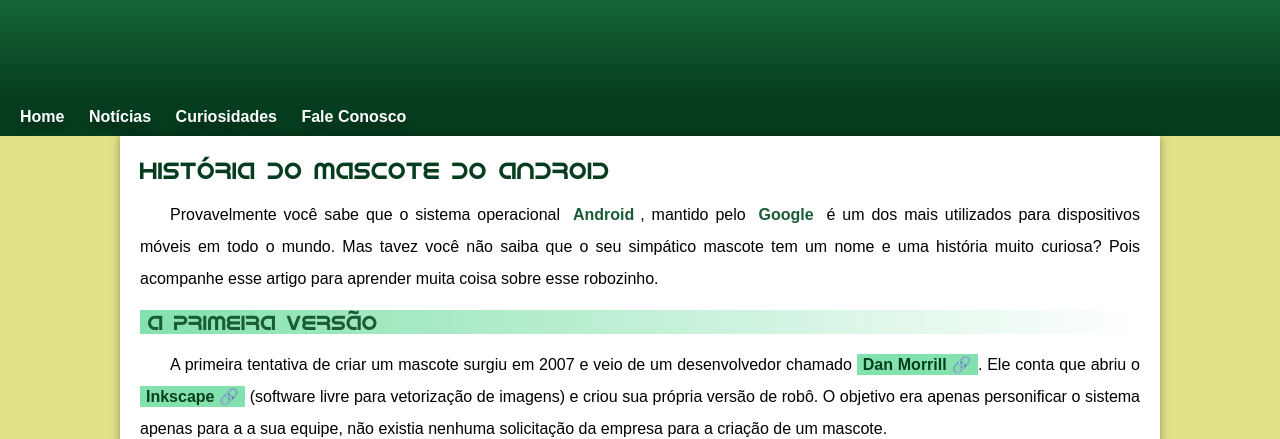
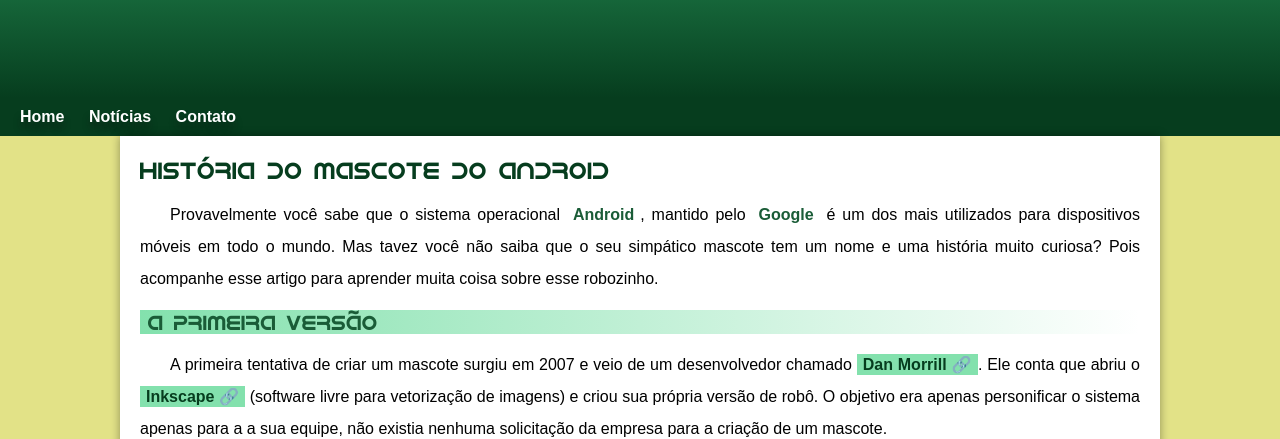
Before and after one commit to PedroVerissimoStumb/Project-Android, a plain HTML site: page index.html in a window 1280 px wide. Shown: the part 162-601 px from the top of the page. Drawn offline with Linux system fonts and the light colour scheme.

Commit message:
Problema de telas de celulares corrigido.

```diff
--- a/estilo/style.css
+++ b/estilo/style.css
@@ -69,7 +69,7 @@
     color: white;
     font-size: 3em;
     font-family: var(--font-padrao);
-    margin: 0px 0px 20px 0px;
+    padding: 0px 0px 20px 0px;
     text-shadow: 2px 2px 0px rgba(0, 0, 0, 0.253);
 }
 
@@ -91,6 +91,7 @@
     background-color: var(--cor5);
     padding: 10px;
     text-shadow: 0px 7px 7px rgba(19, 19, 19, 0.39);
+    text-align: left;
 }
 
 nav > a
--- a/index.html
+++ b/index.html
@@ -17,8 +17,7 @@
         <nav> <!-- para o menu -->
             <a href="#">Home</a>
             <a href="#">Notícias</a>
-            <a href="#">Curiosidades</a>
-            <a href="#">Fale Conosco</a>
+            <a href="#">Contato</a>
         </nav>
 
         <main>
```
